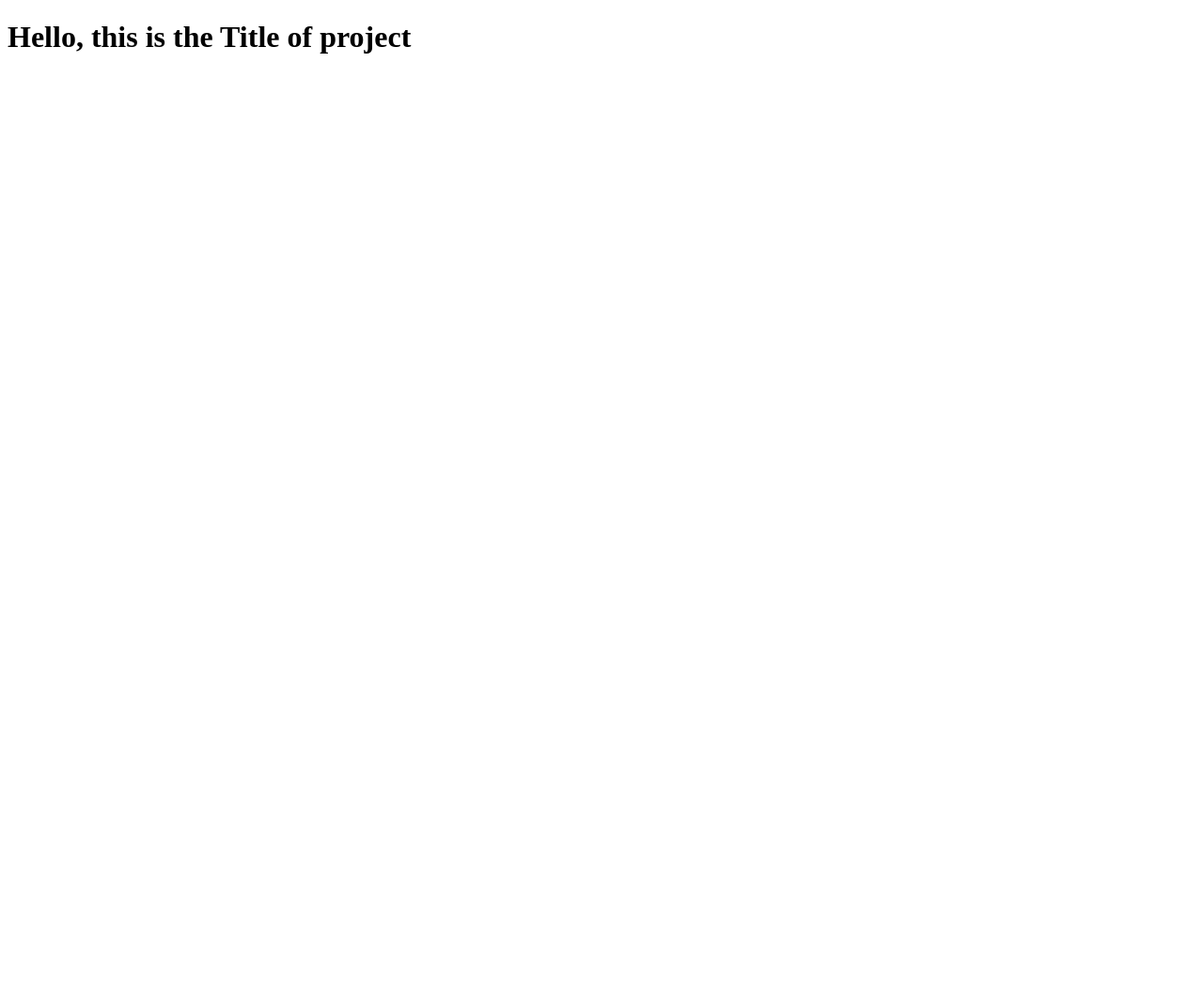
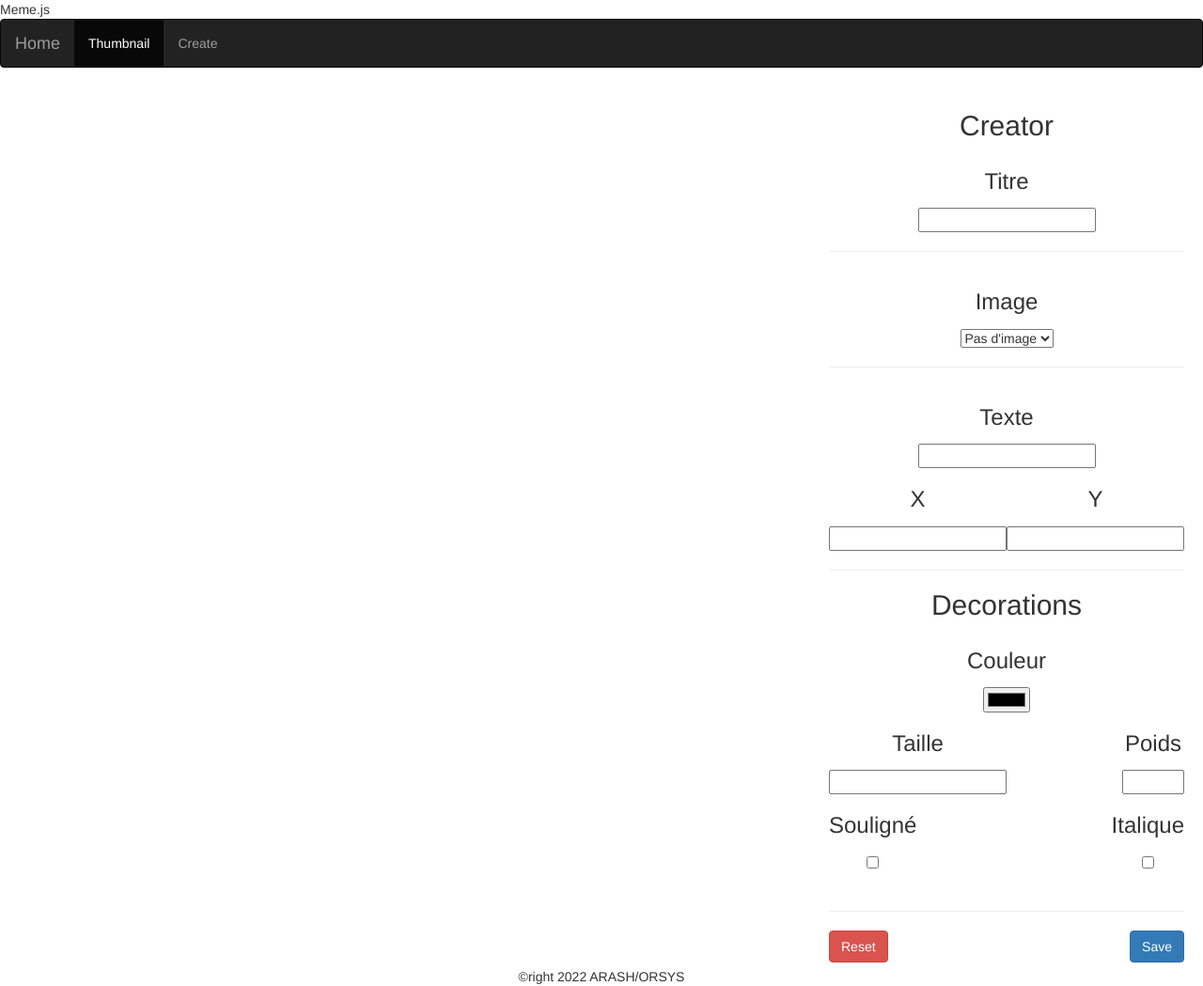
Before and after one commit to Arash-Rashidi/2022-11-15-JPG, a website: page index.html in a window 1280 px wide. Shown: the whole page at 94% size. Before the commit the page ends 800 px from the top, so only its background shows below. Drawn offline with nearby package versions, Linux system fonts and the light colour scheme.

Commit message:
adding input elements

```diff
--- a/index.html
+++ b/index.html
@@ -1,12 +1,118 @@
 <!DOCTYPE html>
 <html lang="en">
+
 <head>
     <meta charset="UTF-8">
     <meta name="viewport" content="width=device-width, initial-scale=1.0">
-    <title>Document</title>
+    <title>Formation JPG</title>
+
+    <!-- Latest compiled and minified CSS & JS -->
+    <link rel="stylesheet" media="screen" href="/node_modules/bootstrap/dist/css/bootstrap.min.css">
+    <script src="//code.jquery.com/jquery.js"></script>
+    <script src="/node_modules/bootstrap/dist/js/bootstrap.min.js"></script>
+    <link rel="stylesheet" href="/styles/styles.css">
+
 </head>
+
 <body>
+    <header>Meme<span id=header_dot>.</span><span id="header_js">js</span></header>
+    <nav>
+        <div class="navbar navbar-inverse">
+            <a class="navbar-brand" href="#">Home</a>
+            <ul class="nav navbar-nav">
+                <li class="active">
+                    <a href="#">Thumbnail</a>
+                </li>
+                <li>
+                    <a href="#">Create</a>
+                </li>
+            </ul>
+        </div>
+    </nav>
+    <div id="wrapper">
+        <div>
+            <svg width="100%" height="100%" viewBox="0 0 1000 1000" version="1.1" xmlns="http://www.w3.org/2000/svg"
+                xmlns:xlink="http://www.w3.org/1999/xlink">
 
-    <h1>Hello, this is the Title of project</h1>
+            </svg>
+        </div>
+        <div>
+            <form action="">
+                <h2>Creator</h2>
+                <label for="meme_titre">
+                    <h3>Titre</h3>
+                </label><br>
+                <input type="text" name="titre" id="meme_titre">
+                <hr>
+                <label for="">
+                    <h3>Image</h3>
+                </label><br>
+                <select name="image" id="meme_image">
+                    <option value="">Pas d'image</option>
+                </select>
+                <hr>
+                <label for="meme_text">
+                    <h3>Texte</h3>
+                </label><br>
+                <input type="text" name="text" id="meme_text">
+                <div class="flex-cols">
+                    <div>
+                        <label for="meme_x">
+                            <h3>X</h3>
+                        </label><br>
+                        <input class="input-small-nud" type="number" name="x" id="meme_x">
+                    </div>
+                    <div>
+                        <label for="meme_y">
+                            <h3>Y</h3>
+                        </label><br>
+                        <input class="input-small-nud" type="number" name="y" id="meme_y">
+                    </div>
+                </div>
+                <hr>
+                <h2>Decorations</h2>
+                <label for="meme_color">
+                    <h3>Couleur</h3>
+                </label><br>
+                <input type="color" name="color" id="meme_color"><br>
+                <div class="flex-cols">
+                    <div>
+                        <label for="meme_fontsize">
+                            <h3>Taille</h3>
+                        </label><br>
+                        <input class="input-big-nud" type="number" name="fontsize" id="meme_fontsize" min="1">
+                    </div>
+                    <div>
+                        <label for="meme_fontweight">
+                            <h3>Poids</h3>
+                        </label><br>
+                        <input class="input-big-nud" type="number" name="fontweight" id="meme_fontweight" min="100"
+                            max="900" step="100">
+                    </div>
+                </div>
+                <div class="flex-cols">
+                    <div>
+                        <label for="meme_underlined">
+                            <h3>Souligné</h3>
+                        </label><br>
+                        <input type="checkbox" name="underlined" id="meme_underlined">
+                    </div>
+                    <div>
+                        <label for="meme_italic">
+                            <h3>Italique</h3>
+                        </label><br>
+                        <input type="checkbox" name="italic" id="meme_italic">
+                    </div>
+                </div><br>
+                <hr>
+                <div class="flex-cols">
+                    <button type="reset" class="btn btn-danger">Reset</button>
+                    <button type="submit" class="btn btn-primary">Save</button>
+                </div>
+            </form>
+        </div>
+    </div>
+    <footer>&copy;right 2022 ARASH/ORSYS</footer>
 </body>
+
 </html>
--- a/package.json
+++ b/package.json
@@ -18,6 +18,7 @@
   },
   "homepage": "https://github.com/Arash-Rashidi/2022-11-15-JPG#readme",
   "dependencies": {
+    "bootstrap": "^3.4.1",
     "lite-server": "^2.6.1"
   }
 }
--- /dev/null
+++ b/styles/styles.css
@@ -0,0 +1,50 @@
+body {
+
+    display: flex;
+    flex-direction: column;
+    height: 95vh;
+}
+
+header, nav, footer {
+    flex: 1;
+}
+
+#wrapper {
+
+    flex-grow: 1;
+    display: flex;
+    text-align: center;
+    padding: 5px 20px;
+}
+
+#wrapper>*:nth-child(1) {
+
+    flex-grow: 1;
+
+}
+
+footer {
+    text-align: center;
+
+}
+
+.flex-cols {
+
+    display: flex;
+    justify-content: space-between;
+
+}
+
+.flex-cols>* {
+    text-align: center;
+}
+
+.input_small_nud {
+
+    width: 50px;
+}
+
+.input_big_nud {
+
+    width: 90px;
+}
```
Also changed, not shown: 1 other file.
